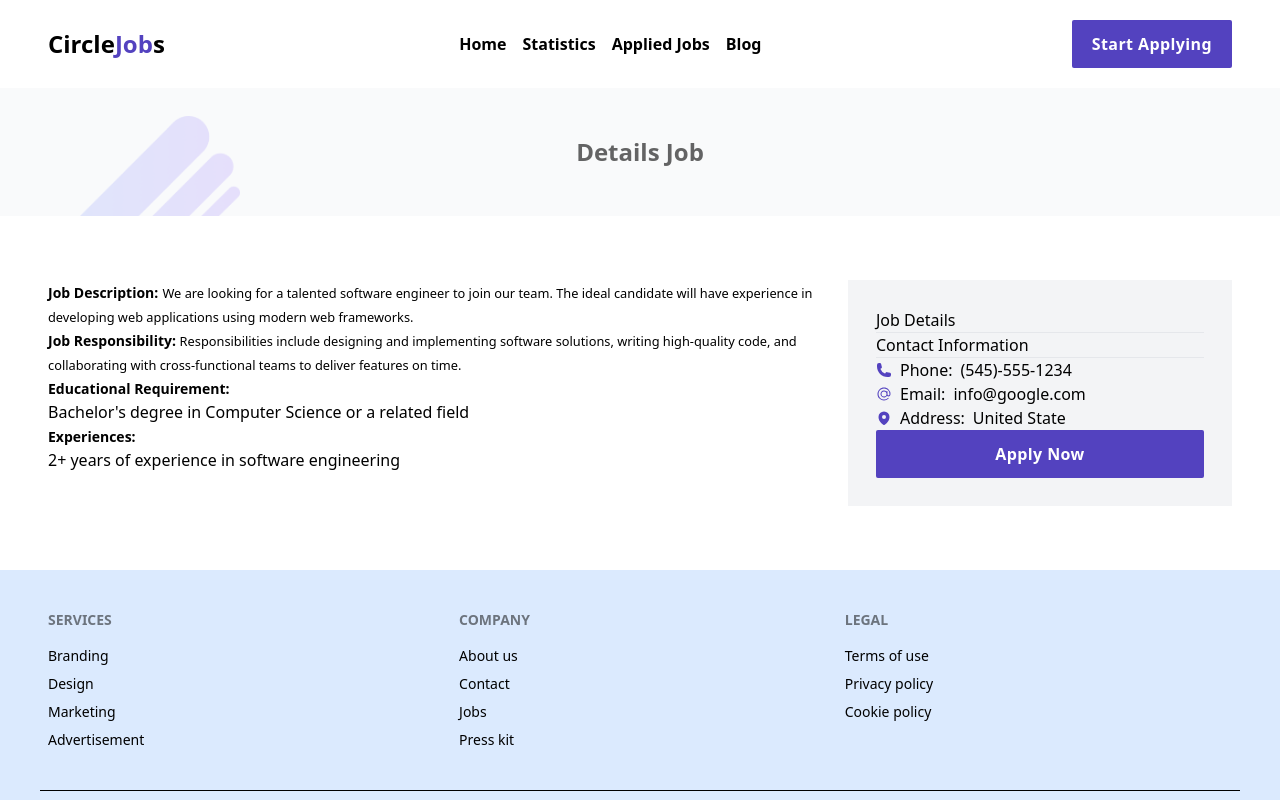
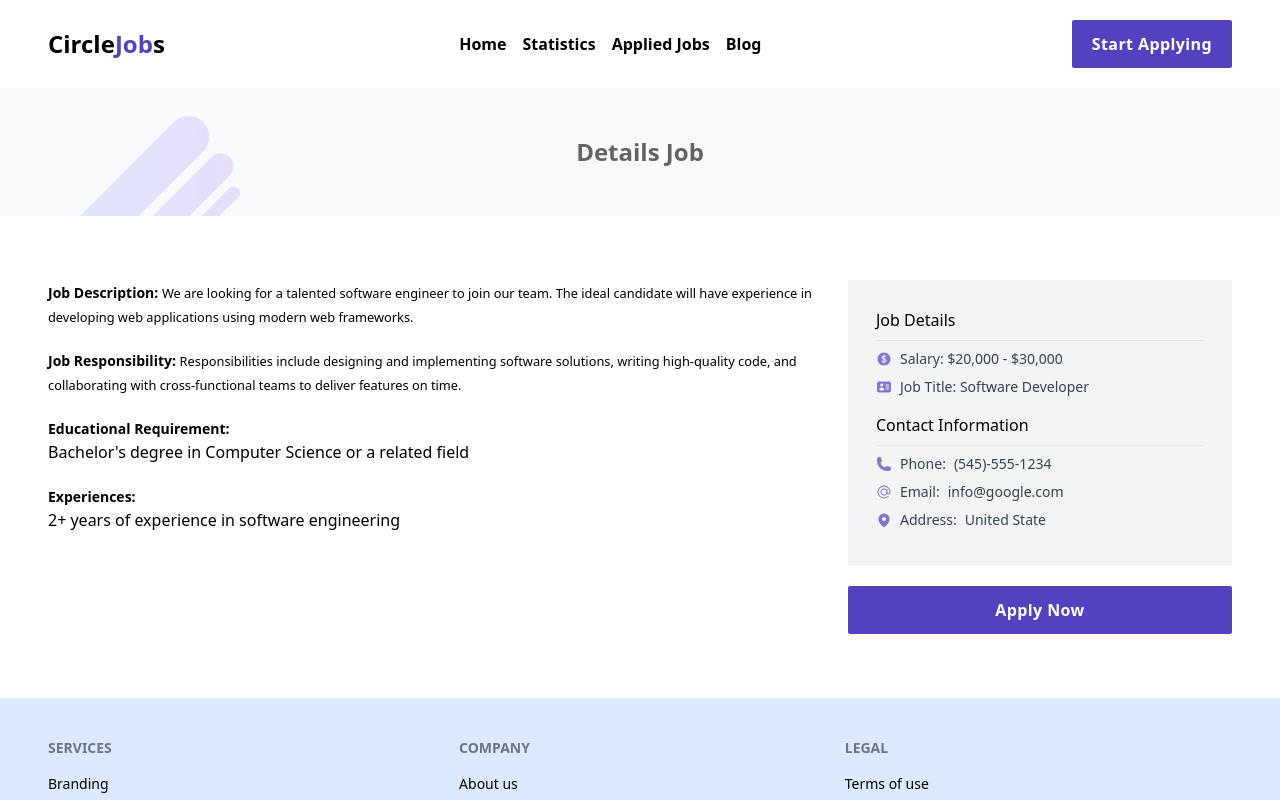
Before and after one commit to smsohag32/circle-jobs-app, a React (Vite) app: page /job/details/1 in a window 1280 px wide. Shown: the top 800 px of the page. Built offline with nearby package versions, Linux system fonts and the light colour scheme.

Commit message:
some style and layout update

```diff
--- a/src/components/JobDetails.jsx
+++ b/src/components/JobDetails.jsx
@@ -1,69 +1,89 @@
 import { useLoaderData, useParams } from "react-router-dom";
-import { PhoneIcon, MapPinIcon, AtSymbolIcon } from "@heroicons/react/24/solid";
+import {
+  PhoneIcon,
+  MapPinIcon,
+  AtSymbolIcon,
+  CurrencyDollarIcon,
+  IdentificationIcon,
+} from "@heroicons/react/24/solid";
 import { useContext } from "react";
 import { AppliedJobsContext } from "../App";
 import TitleBanner from "./TitleBanner";
 const JobDetails = () => {
   const jobDetail = useLoaderData();
   const { handleApplyJob } = useContext(AppliedJobsContext);
-  //   console.log(jobDetail);
+
   const {
     jobResponsibility,
+    jobTitle,
     jobDescription,
     experiences,
     educationalRequirements,
     contactInfo,
     companyLocation,
+    salary,
   } = jobDetail;
 
   return (
     <>
       <TitleBanner>Details Job</TitleBanner>
-      <div className="default-container py-16 grid grid-cols-1 md:grid-cols-3 gap-4">
+      <div className="default-container py-16 grid grid-cols-1 md:grid-cols-3  gap-4">
         <div className="col-span-1 md:col-span-2">
-          <p>
-            <span className="font-bold text-sm">Job Description:</span>{" "}
+          <p className="mb-5">
+            <span className="font-bold text-sm">Job Description: </span>
             <small>{jobDescription}</small>
           </p>
-          <p>
+          <p className="mb-5">
             <span className="font-bold text-sm">Job Responsibility: </span>
             <small>{jobResponsibility}</small>
           </p>
-          <p>
-            <span className="font-bold text-sm">Educational Requirement: </span>{" "}
+          <p className="mb-5">
+            <span className="font-bold mb-2 text-sm">
+              Educational Requirement:{" "}
+            </span>
             <br /> {educationalRequirements}
           </p>
-          <p>
+          <p className="mb-5">
             <span className="font-bold text-sm">Experiences: </span>
             <br />
             {experiences}
           </p>
         </div>
-        <div className="bg-gray-100 flex flex-col p-7">
-          <div className="">
-            <h5>Job Details</h5>
+        <div className=" flex flex-col">
+          <div className="bg-gray-100 p-7 rounded-sm">
+            <h5 className="pb-2">Job Details</h5>
             <hr />
-            <p></p>
-            <p></p>
-            <h5>Contact Information</h5>
+            <p className="flex items-center text-sm text-gray-700 my-2 gap-2">
+              <span>
+                <CurrencyDollarIcon className="h-4 w-4 opacity-70 primary-text" />
+              </span>
+              <span>Salary: {salary}</span>
+            </p>
+            <p className="flex items-center mb-2 text-sm text-gray-700 gap-2">
+              <span>
+                <IdentificationIcon className="h-4 w-4 opacity-70 primary-text" />
+              </span>
+              <span>Job Title: {jobTitle}</span>
+            </p>
+            <h5 className="py-2">Contact Information</h5>
             <hr />
-            <p className="flex items-center gap-2">
+            <p className="flex items-center my-2 text-sm text-gray-700 gap-2">
               <span>
-                <PhoneIcon className="h-4 w-4 primary-text" />
+                <PhoneIcon className="h-4 w-4 opacity-70 primary-text" />
               </span>
               <span>Phone: </span>
               {contactInfo.phone}
             </p>
-            <p className="flex items-center gap-2">
+            <p className="flex items-center my-2 text-sm text-gray-700 gap-2">
               <span>
-                <AtSymbolIcon className="h-4 w-4 primary-text" />
+                <AtSymbolIcon className="h-4 w-4 opacity-70 primary-text" />
               </span>
               <span>Email: </span>
               {contactInfo.email}
             </p>
-            <p className="flex items-center gap-2">
+            <p className="flex items-center my-2 text-sm text-gray-700 gap-2">
               <span>
-                <MapPinIcon className="h-4 w-4 primary-text" />
+                <MapPinIcon className="h-4 w-4 opacity-70 primary-text" />
               </span>
               <span>Address: </span>
               {companyLocation}
@@ -71,7 +91,7 @@ const JobDetails = () => {
           </div>
           <button
             onClick={() => handleApplyJob(jobDetail)}
-            className="primary-btn"
+            className="primary-btn mt-5"
           >
             Apply Now
           </button>
```
